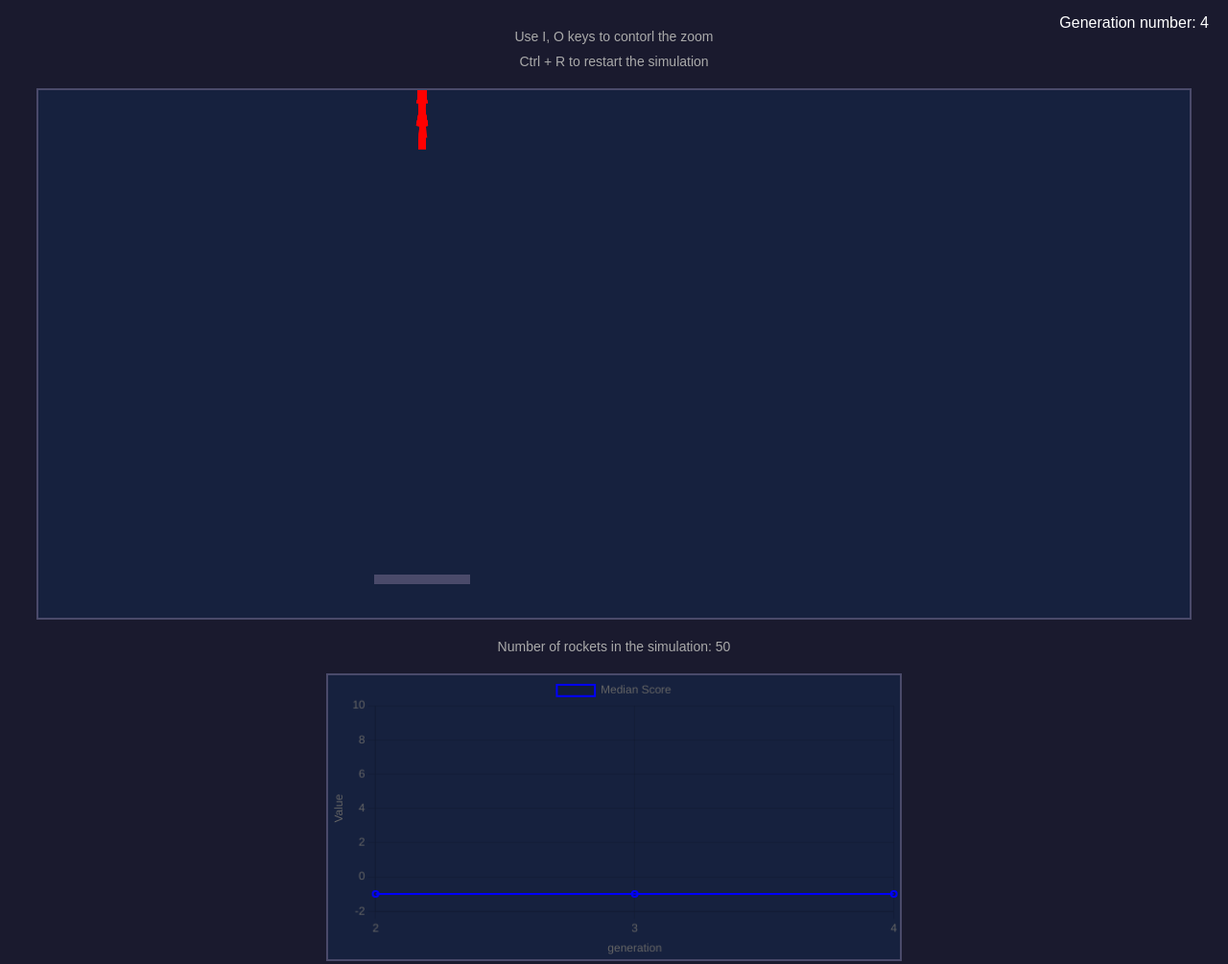
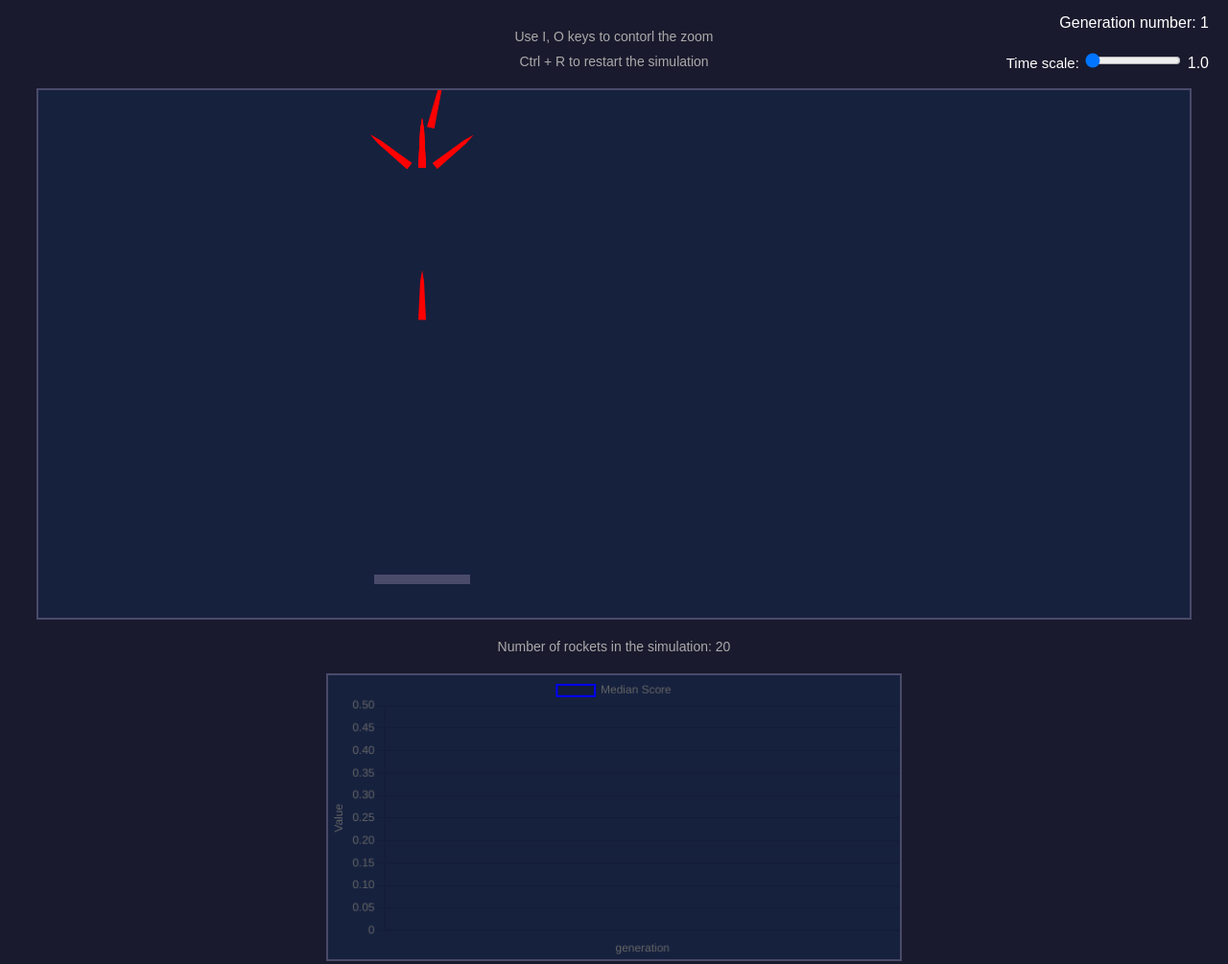
Before and after one commit to Giulianocrucio/My_web, a plain HTML site: page pages/train_env.html in a window 1280 px wide. Shown: the whole page at 96% size. Drawn offline with nearby package versions, Linux system fonts and the light colour scheme; animation ran at ten frames a second.

Commit message:
add slider to manage time from the window

```diff
--- a/js/BrainRocket.js
+++ b/js/BrainRocket.js
@@ -2,7 +2,7 @@
 
 // Neural Network: 5 inputs -> 2 hidden layers (64 neurons each, ReLU) -> 3 outputs [0,1]
 export class NNs {
-    constructor(layers = [5,32,64,32,3]) {
+    constructor(layers = [5,16,16,3]) {
         // layers is an array representing the number of neurons in each layer
         // e.g., [3, 4, 2] means 3 input neurons, 4 hidden neurons, 2 output neurons
         this.layers = layers;
@@ -298,7 +298,7 @@ export function mixBrains(brains_parents, n_child, mutationFactor){
                                 vector_weight_parent[rnd_n(n_parents)]];
 
         for(let i = 0; i<vector_weight_parent[0].length; i++){
-            vector_weight_child[i] = randomParents[rnd_n(2)][i] + (Math.random() * mutationFactor);
+            weights_child[i] = randomParents[rnd_n(2)][i];
         }
         vector_weight_child.push(weights_child)
     }
--- a/js/env_train.js
+++ b/js/env_train.js
@@ -24,7 +24,7 @@ let zoomLevel = 0.2;
 const zoomStep = 0.1;
 
 // rockets options
-let n_rocket = 50;
+let n_rocket = 20;
 let n_toSave = 20;
 let rockets = [];
 let brains_rk = [];
@@ -43,8 +43,9 @@ for(let i = 0; i< n_rocket; i++){
 }
 
 // timer options
-let time_scale = 5;
-let timer_duration = 8 / time_scale; // in seconds
+let time_scale = 1;
+let timer_generation = 7; // in seconds
+let timer_duration = timer_generation / time_scale; // in seconds
 let n_gen = 1;
 
 
@@ -245,7 +246,7 @@ const timer = setInterval(() => {
         const IndicesSorted = sortIndeces(scores);
         // console.log(IndicesSorted);
         // BUG
-        // console.log(scores);
+        console.log(scores);
         World.clear(world);
         Engine.clear(engine);
         initWorld();
@@ -318,7 +319,7 @@ options: {
     y: {
         title: { display: true, text: 'Value' },
         suggestedMin: 0,
-        suggestedMax: 10
+        suggestedMax: 0.5
     }
     }
 }
@@ -338,7 +339,7 @@ function addMedianScoreData() {
     const validScores = scores;
     const medianScore = validScores.length > 0 ? median(validScores) : 0;
 
-    const average = validScores => validScores.reduce((a, b) => a + b) / validScores.length;
+    const average = array => array.reduce((a, b) => a + b) / array.length;
 
     const mean_score = average(validScores);
 
@@ -354,3 +355,14 @@ function addMedianScoreData() {
 
     chart.update();
 }
+
+window.timeScale = 1.0;
+const slider = document.getElementById('timeScaleSlider');
+const valueSpan = document.getElementById('timeScaleValue');
+slider.addEventListener('input', function() {
+    window.timeScale = parseFloat(slider.value);
+    valueSpan.textContent = window.timeScale.toFixed(1);
+    time_scale = window.timeScale;
+    timer_duration = timer_generation / time_scale; // in seconds
+    engine.timing.timeScale = time_scale;
+});
--- a/js/rocket.js
+++ b/js/rocket.js
@@ -201,9 +201,9 @@ export class rocketBodies {
         score += Math.exp(-Math.abs(distanceFromGround)) * scale;
 
         // check angular velocity
-        scale = 10;
+        scale = 1;
         const angleV = this.rk.angularVelocity;
-        score += Math.exp(-Math.abs(angleV)) * scale;
+        score += Math.exp(-Math.abs(angleV)) ;
 
         // check orientation
         scale = 1;
--- a/pages/train_env.html
+++ b/pages/train_env.html
@@ -78,6 +78,11 @@
 </head>
 <body>
     <div class="top-right" id="n_gen" ></div>
+    <div class="top-right" style="top: 45px; right: 10px; padding-top: 8px;">
+        <label for="timeScaleSlider" style="font-size:15px;">Time scale:</label>
+        <input type="range" id="timeScaleSlider" min="1" max="10" step="0.1" value="1" style="width:100px;">
+        <span id="timeScaleValue">1.0</span>
+    </div>
     <div class="key-info">Use I, O keys to contorl the zoom</div>
     <div class="key-info">Ctrl + R to restart the simulation</div>
     <canvas id="canvas" width="1200" height="800"></canvas>
```
